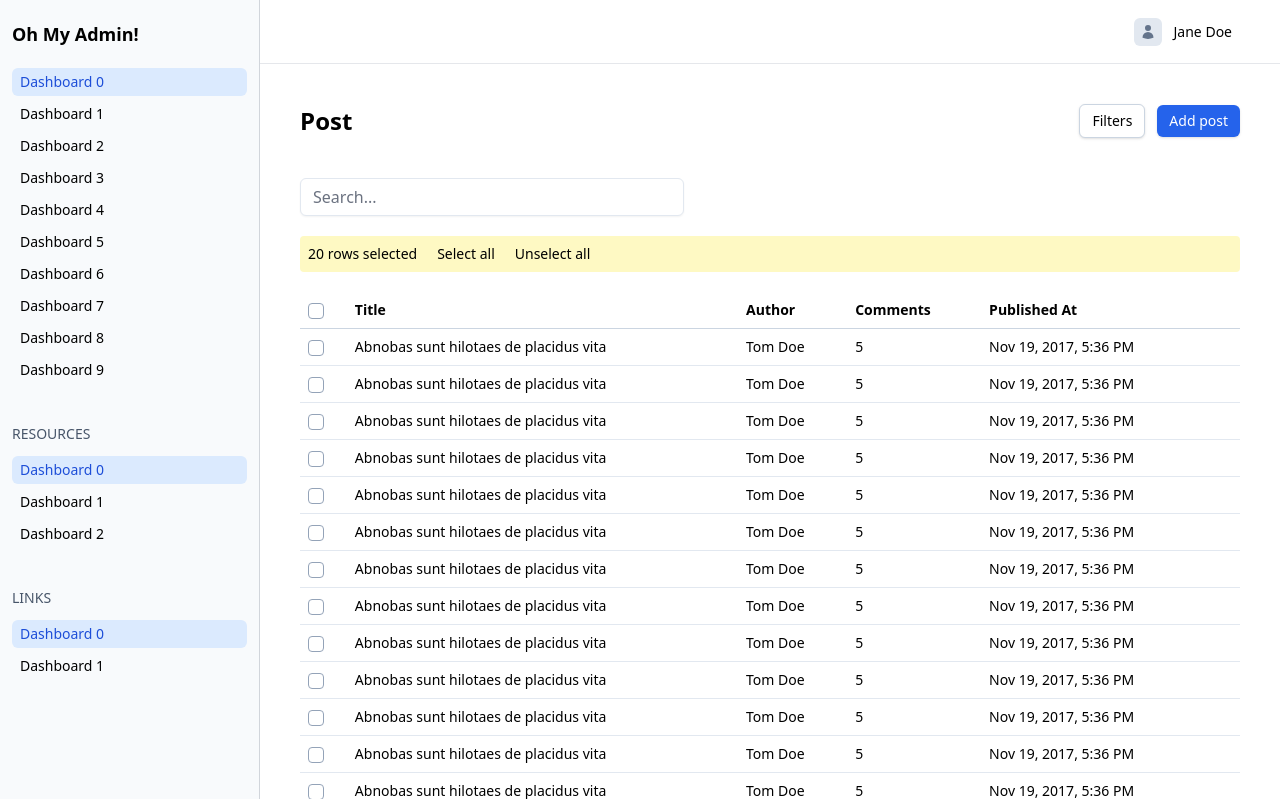
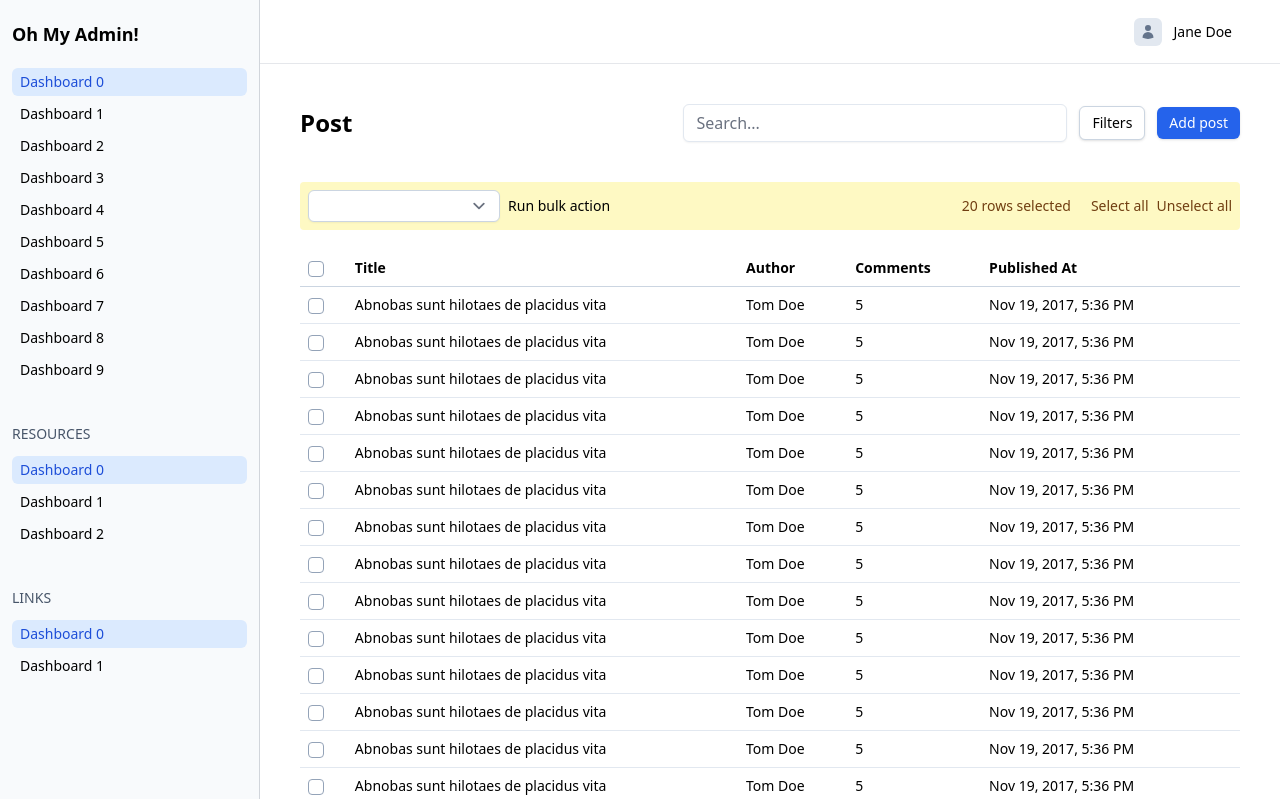
Before and after one commit to alex-oleshkevich/ohmyadmin, a Python web app: template ohmyadmin/templates/ohmyadmin/index.html in a window 1280 px wide. Shown: the top 799 px of the page. Run offline with Jinja, Linux system fonts and the light colour scheme; the template is opened without the code that fills it, so the values that code supplies are empty.

Commit message:
update ui

```diff
--- a/ohmyadmin/templates/ohmyadmin/layout/app.html
+++ b/ohmyadmin/templates/ohmyadmin/layout/app.html
@@ -56,7 +56,8 @@
 
                 <div>
                     <!-- user menu -->
-                    <div x-data="{open: false}" class="relative select-none" @click="open = !open">
+                    <div x-data="{open: false}" class="relative select-none" @click="open = !open"
+                         @click.outside="open = false">
                         <div class="flex items-center gap-3 hover:bg-slate-100 p-2 rounded-md cursor-pointer">
                             <div class="bg-slate-200 rounded-md p-1.5 text-slate-500">
                                 <svg xmlns="http://www.w3.org/2000/svg" viewBox="0 0 24 24" fill="currentColor"
@@ -128,6 +129,11 @@
                 <div class="flex items-center justify-between mb-10">
                     <div class="text-2xl font-semibold">Post</div>
                     <div class="flex items-center gap-3">
+                        <div>
+                            <input type="search"
+                                   class="rounded-md border border-slate-200 shadow-sm bg-white px-3 py-1.5 w-96"
+                                   placeholder="Search...">
+                        </div>
                         <a
                             href="#"
                             class="rounded-md border border-slate-300 shadow bg-white px-3 py-1.5 hover:bg-slate-100 active:bg-slate-200 font-medium"
@@ -141,17 +147,22 @@
                     </div>
                 </div>
                 <div class="mb-6">
-                    <div class="mb-5 flex gap-5">
-                        <div>
-                            <input type="search" class="px-3 py-1.5 rounded-md shadow-sm border border-slate-200 w-96"
-                                   placeholder="Search...">
+                    <div class="mb-5 flex items-center justify-between gap-5 bg-yellow-100 rounded p-2">
+                        <div class="flex items-center gap-2">
+                            <select
+                                class="px-3 py-1.5 font-medium shadow-sm h-8 rounded-md border border-slate-300 w-48">
+                                <option></option>
+                                <option>Delete all</option>
+                            </select>
+                            <button>Run bulk action</button>
                         </div>
-                        <div></div>
-                    </div>
-                    <div class="mb-5 flex gap-5 bg-yellow-100 rounded p-2">
-                        20 rows selected
-                        <button class="hover:underline">Select all</button>
-                        <button class="hover:underline">Unselect all</button>
+                        <div class="flex items-center text-yellow-900">
+                            <span>20 rows selected</span>
+                            <div class="flex items-center gap-2 ml-5">
+                                <button class="hover:underline">Select all</button>
+                                <button class="hover:underline">Unselect all</button>
+                            </div>
+                        </div>
                     </div>
                     <table class="w-full">
                         <thead class="border-b border-slate-300">
@@ -220,14 +231,17 @@
                 <div class="flex items-center justify-between">
                     <div class="font-medium">Showing 21 - 40 of 120 results</div>
                     <div class="flex items-center justify-end gap-1">
-                        <a href="#" class="rounded py-2 px-3 hover:bg-slate-100 active:bg-slate-200 font-medium flex items-center gap-2">{{ icon('arrow-left') }} Previous</a>
+                        <a href="#"
+                           class="rounded py-2 px-3 hover:bg-slate-100 active:bg-slate-200 font-medium flex items-center gap-2">{{ icon('arrow-left') }}
+                            Previous</a>
                         <a href="#" class="rounded py-2 px-3 hover:bg-slate-100 active:bg-slate-200 font-medium">1</a>
                         <a href="#" class="rounded py-2 px-3 hover:bg-slate-100 active:bg-slate-200 font-medium">2</a>
                         <a href="#"
                            class="rounded py-2 px-3 hover:bg-slate-100 active:bg-slate-200 bg-blue-700 text-white font-medium">3</a>
                         <a href="#" class="rounded py-2 px-3 hover:bg-slate-100 active:bg-slate-200 font-medium">4</a>
                         <a href="#" class="rounded py-2 px-3 hover:bg-slate-100 active:bg-slate-200 font-medium">5</a>
-                        <a href="#" class="rounded py-2 px-3 hover:bg-slate-100 active:bg-slate-200 font-medium flex items-center gap-2">Next {{ icon('arrow-right') }}</a>
+                        <a href="#"
+                           class="rounded py-2 px-3 hover:bg-slate-100 active:bg-slate-200 font-medium flex items-center gap-2">Next {{ icon('arrow-right') }}</a>
                     </div>
                 </div>
                 <!-- end pagination -->
```
